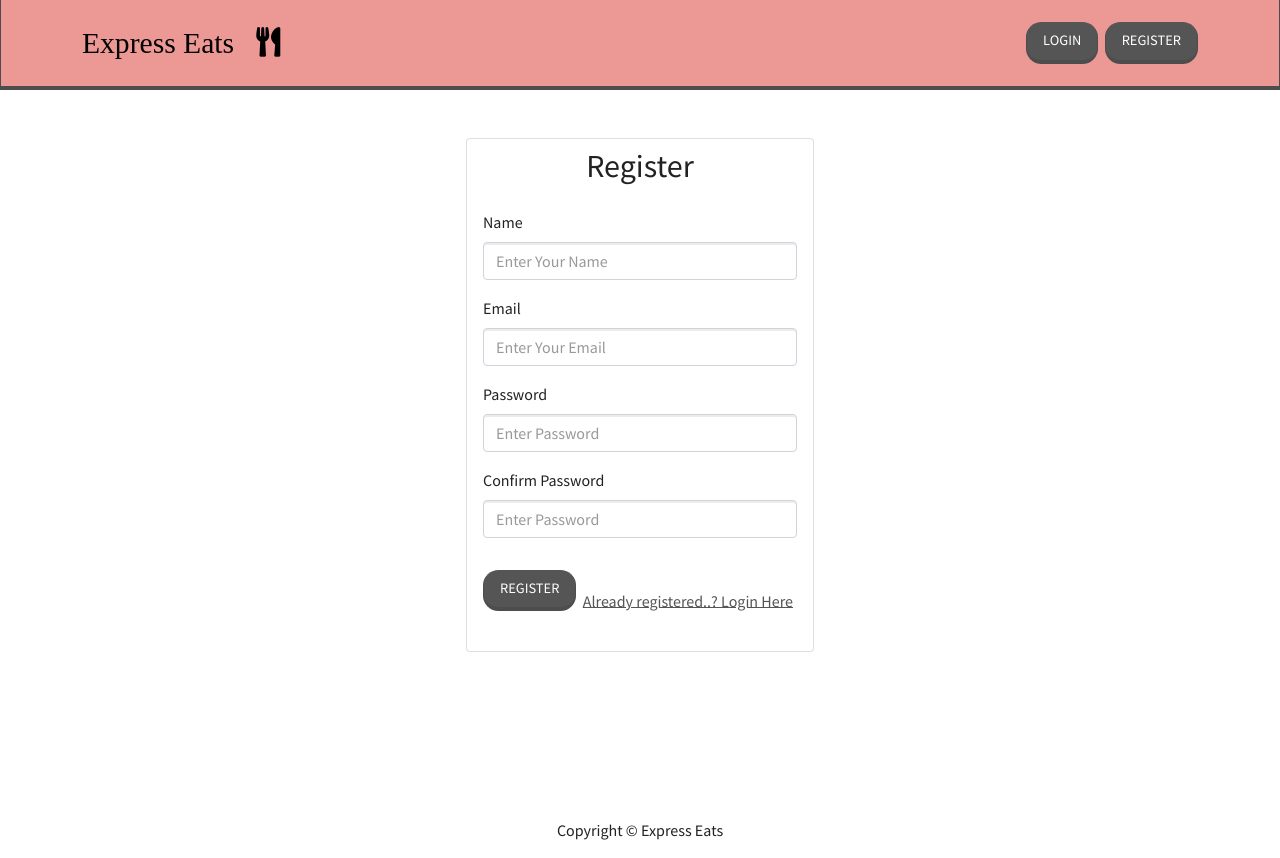
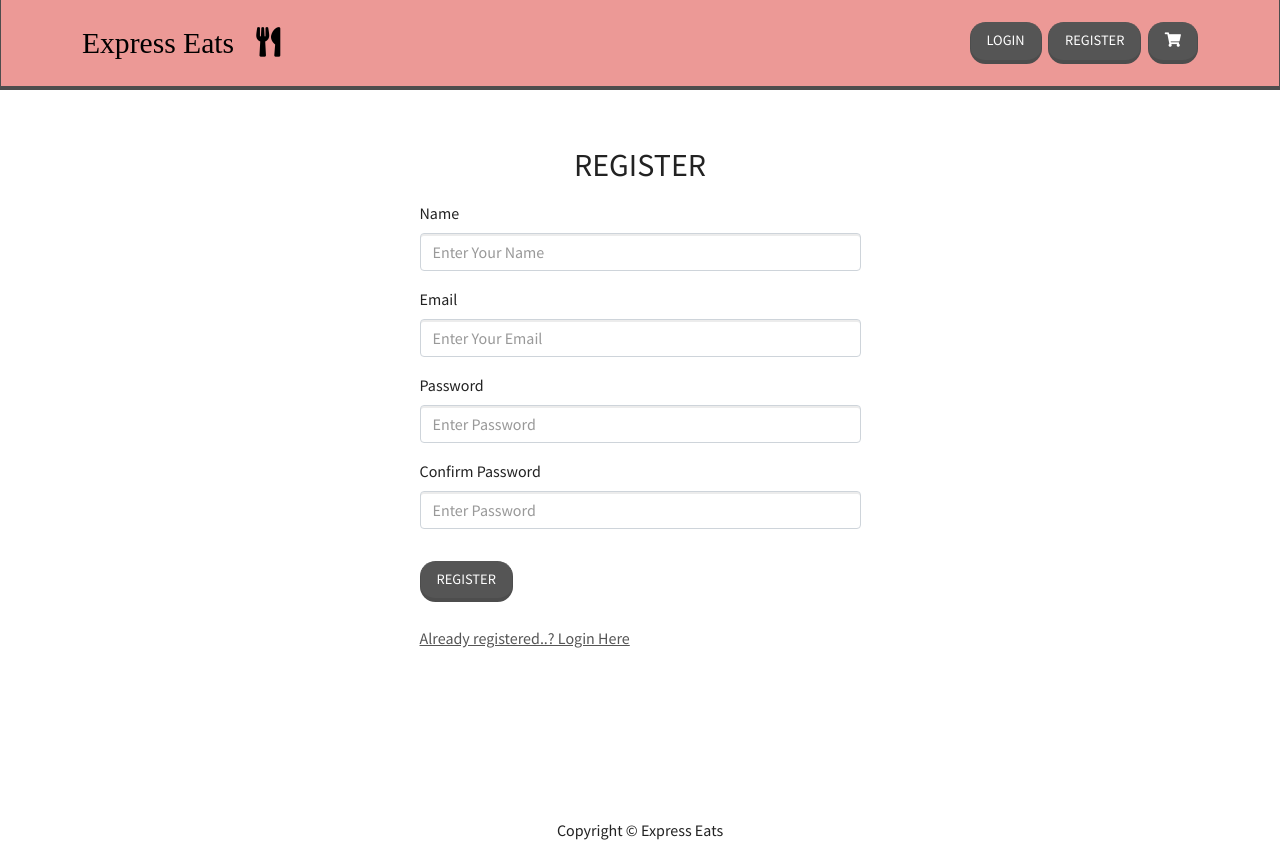
Before and after one commit to shlokbhargava/Express-Eats, a React (Create React App) app in the folder frontend/: page /register in a window 1280 px wide. Built offline with nearby package versions, Linux system fonts and the light colour scheme; a web font is replaced by a local one.

Commit message:
loader & message

```diff
--- a/frontend/src/App.js
+++ b/frontend/src/App.js
@@ -5,6 +5,7 @@ import { Container } from 'react-bootstrap'
 import HomeScreen from "./screens/HomeScreen";
 import LoginScreen from "./screens/LoginScreen";
 import RegisterScreen from "./screens/RegisterScreen";
+import CartScreen from "./screens/CartScreen";
 
 const App = () => {
   return (
@@ -15,6 +16,7 @@ const App = () => {
           <Route path='/' component={HomeScreen} exact />
           <Route path='/login' component={LoginScreen} />
           <Route path='/register' component={RegisterScreen} />
+          <Route path='/cart' component={CartScreen} />
         </Container>
       </main>
       <Footer />
--- a/frontend/src/components/Header.js
+++ b/frontend/src/components/Header.js
@@ -1,5 +1,5 @@
 import React from 'react'
-import { Button, Container, Nav, Navbar } from 'react-bootstrap'
+import { Badge, Button, Container, Nav, Navbar } from 'react-bootstrap'
 import { Link } from 'react-router-dom'
 
 const Header = () => {
@@ -11,8 +11,15 @@ const Header = () => {
                 </Navbar.Brand>
                 <Nav className="ml-auto">
                     <Link to='/login'><Button className='btn btn-dark'>Login</Button></Link> &nbsp;&nbsp;
-                    <Link to='/register'><Button className='btn btn-dark'>Register</Button></Link>
+                    <Link to='/register'><Button className='btn btn-dark'>Register</Button></Link> &nbsp;&nbsp;
+                    <Link to='/cart'>
+                        <Button className='btn btn-dark'>
+                            <i className="fas fa-shopping-cart"></i>
+                            {/* <Badge variant="dark">{cartItems.reduce((acc, item) => acc + item.qty, 0)}</Badge> */}
+                        </Button>
+                    </Link>
                 </Nav>
+                {/* <Link to=''></Link> */}
             </Container>
         </Navbar>
     )
--- /dev/null
+++ b/frontend/src/components/Message.js
@@ -0,0 +1,11 @@
+import React from 'react'
+
+const Message = ({ variant, children }) => {
+    return (
+        <p className={`text-${variant}`}>
+            {children}
+        </p>
+    )
+}
+
+export default Message
--- /dev/null
+++ b/frontend/src/screens/CartScreen.js
@@ -0,0 +1,95 @@
+import React from 'react'
+import { Col, Container, Row } from 'react-bootstrap'
+import { Link } from 'react-router-dom'
+import Message from '../components/Message'
+
+const CartScreen = () => {
+    return (
+        <Container className='mt-5'>
+            <Row>
+                <Col md={8}>
+                    {/* {
+                        cartItems.reduce((acc, item) => acc + item.qty*item.price, 0) >= 500 ? "" : cartItems.length === 0 ? "" :
+                        <Alert variant="dark">
+                            <Alert.Heading>Get Free Delivery!</Alert.Heading>
+                            <Message variant="dark">
+                                Add items worth <b>₹{(500 - cartItems.reduce((acc, item) => acc + item.qty*item.price, 0).toFixed(2)).toFixed(2)}</b> more for free delivery
+                                &nbsp;<Link to='/'> Add Items <i className="fas fa-arrow-circle-right"></i></Link>
+                            </Message>
+                        </Alert>
+                    } */}
+                    <h1>Your Food Cart</h1>
+                    {/* { cartItems.length === 0 ?  */}
+                    <Message>
+                        Your Cart is empty
+                        <Link to='/'> Browse Restaurants <i className="fas fa-arrow-circle-right"></i></Link>
+                    </Message> :
+                    {/* <ListGroup>
+                        { cartItems.map(item => (
+                            <ListGroupItem key={item.product}>
+                                <Row>
+                                    <Col md={2}>
+                                        <Image src={item.image} alt={item.name} fluid rounded />
+                                    </Col>
+                                    <Col md={3}>
+                                        <Link to={`/product/${item.product}`}>{item.name}</Link>
+                                    </Col>
+                                    <Col md={2}>
+                                        ₹{getStringPrice(item.price)}
+                                    </Col>
+                                    <Col md={2}>
+                                        <FormControl as='select' value={item.qty} onChange={(e) => dispatch(addToCart(item.product, Number(e.target.value)))}>
+                                            {[...Array(item.countInStock).keys()].map((x) => (
+                                                <option key={x + 1} value={x + 1}>
+                                                    {x + 1}
+                                                </option>
+                                            ))}
+                                        </FormControl>
+                                    </Col>
+                                    <Col md={2}>
+                                        <Button variant="light" onClick={() => removeFromCartHandler(item.product)}> <i className="fas fa-trash"></i> </Button>
+                                    </Col>
+                                </Row>
+                            </ListGroupItem>
+                        )) }
+                    </ListGroup>
+                    }
+                </Col>
+
+                <Col md={4}>
+                    <br></br>
+                    <br></br>
+                    <Card>
+                        <ListGroup variant='flush'>
+                            <Card.Header as='h5'><b>Cart total : ₹{ getStringPrice(cartItems.reduce((acc, item) => acc + item.qty*item.price, 0)) }</b>
+                            </Card.Header>
+                            <ListGroupItem>
+                                <Row>
+                                    <Col>Quantity : </Col>
+                                    <Col>( {cartItems.reduce((acc, item) => acc + item.qty, 0)} items )</Col>
+                                </Row>
+                            </ListGroupItem>
+                            <ListGroupItem>
+                                <Row>
+                                    <Col>Shipping Charges : </Col>
+                                    <Col>{ cartItems.reduce((acc, item) => acc + item.qty*item.price, 0) >= 500 ? "FREE" : cartItems.length === 0 ? "" : "₹50.00"}</Col>
+                                </Row>
+                            </ListGroupItem>
+                            <ListGroupItem>
+                                <Row>
+                                    <Col>Delivery By : </Col>
+                                    <Col>{cartItems.length === 0 ? "" : getDeliveryDate(3)}</Col>
+                                </Row>
+                            </ListGroupItem>
+                            <ListGroupItem>
+                                <Button variant="primary" disabled={cartItems.length === 0} onClick={checkoutHandler} block>Proceed to Checkout</Button>
+                            </ListGroupItem>
+                        </ListGroup>
+                    </Card> */}
+                </Col>
+            </Row>
+        </Container>
+    )
+}
+
+export default CartScreen
--- a/frontend/src/screens/HomeScreen.js
+++ b/frontend/src/screens/HomeScreen.js
@@ -1,5 +1,6 @@
 import React from 'react'
 import { Button, Col, Container, Image, Row } from 'react-bootstrap'
+import { Link } from 'react-router-dom'
 import SearchScreen from './SearchScreen'
 
 const HomeScreen = () => {
@@ -10,14 +11,14 @@ const HomeScreen = () => {
                     <h1 className='h1-thin'>Safe Food</h1>
                     <h1 className='h1-bold mb-4'>DELIVERY</h1>
                     <p>If your application contains a large number of form groups, we recommend building a higher-level component encapsulating a complete field group that renders the label, the control, and any other necessary components. We don't provide this out-of-the-box, because the composition of those field groups is too specific to an individual application to admit a good one-size-fits-all solution.</p>
-                    <Button className='btn mt-4' variant="danger">Order Now</Button>
+                    <Link to='/login'><Button className='btn mt-4' variant="danger">Order Now</Button></Link>
                 </Col>
                 <Col md={6}>
                     <Image src='/images/food-delivery.png' alt='Express Eats' fluid />
                 </Col>
             </Row>
             <Row className='py-3'>
-                <p className='text-center'>Search your nearest restaurant <i className="fas fa-store-alt"></i></p>
+                <p className='text-center'>Search your favourite restaurant <i className="fas fa-store-alt"></i></p>
             </Row>
             <SearchScreen />
         </Container>
--- a/frontend/src/screens/LoginScreen.js
+++ b/frontend/src/screens/LoginScreen.js
@@ -1,5 +1,5 @@
 import React, { useState } from 'react'
-import { Button, Card, Col, Container, Form, Row } from 'react-bootstrap'
+import { Button, Col, Container, Form, Row } from 'react-bootstrap'
 import { Link } from 'react-router-dom';
 
 const LoginScreen = () => {
@@ -18,10 +18,8 @@ const LoginScreen = () => {
     return (
         <Container className='mt-5'>
             <Row className='justify-content-md-center'>
-                <Col xs={12} md={4}>
-                    <Card>
-                        <h2 className='text-center mt-2 mb-2'>Login</h2>
-                        <Card.Body>
+                <Col xs={12} md={5}>
+                    <h2 className='text-center mt-2 mb-3'>LOGIN</h2>
                     <Form noValidate validated={validated} onSubmit={handleSubmit}>
                         <Row className="mb-3">
                             <Form.Group className="mb-3" controlId="validationCustom02">
@@ -37,11 +35,9 @@ const LoginScreen = () => {
                                 <Form.Control.Feedback type="invalid">Please Enter Your Password.</Form.Control.Feedback>
                             </Form.Group>
                         </Row>
-                                <Button className='btn btn-dark btn-block mb-4' type="submit">Login</Button> &nbsp;
+                        <Button className='btn btn-dark btn-block mb-4' type="submit">Login</Button>
+                    </Form>
                     <Link className='text-secondary' to='/register'>New User..? Register Here</Link>
-                            </Form>
-                        </Card.Body>
-                    </Card>
                 </Col>
             </Row>
         </Container>
--- a/frontend/src/screens/RegisterScreen.js
+++ b/frontend/src/screens/RegisterScreen.js
@@ -1,5 +1,5 @@
 import React, { useState } from 'react'
-import { Button, Card, Col, Container, Form, Row } from 'react-bootstrap'
+import { Button, Col, Container, Form, Row } from 'react-bootstrap'
 import { Link } from 'react-router-dom';
 
 const RegisterScreen = () => {
@@ -18,10 +18,8 @@ const RegisterScreen = () => {
     return (
         <Container className='mt-5'>
             <Row className='justify-content-md-center'>
-                <Col xs={12} md={4}>
-                    <Card>
-                        <h2 className='text-center mt-2 mb-2'>Register</h2>
-                        <Card.Body>
+                <Col xs={12} md={5}>
+                    <h2 className='text-center mt-2 mb-3'>REGISTER</h2>
                     <Form noValidate validated={validated} onSubmit={handleSubmit}>
                         <Row className="mb-3">
                             <Form.Group className="mb-3" controlId="validationCustom01">
@@ -49,11 +47,9 @@ const RegisterScreen = () => {
                                 <Form.Control.Feedback type="invalid">Please Enter Your Password.</Form.Control.Feedback>
                             </Form.Group>
                         </Row>
-                                <Button className='btn btn-dark mb-4' type="submit">Register</Button> &nbsp;
+                        <Button className='btn btn-dark mb-4' type="submit">Register</Button>
+                    </Form>
                     <Link className='text-secondary' to='/login'>Already registered..? Login Here</Link>
-                            </Form>
-                        </Card.Body>
-                    </Card>
                 </Col>
             </Row>
         </Container>
--- a/frontend/src/screens/SearchScreen.js
+++ b/frontend/src/screens/SearchScreen.js
@@ -1,7 +1,13 @@
-import React from 'react'
+import React, { useEffect } from 'react'
 import { Col, Container, FormControl, InputGroup, OverlayTrigger, Row, Tooltip } from 'react-bootstrap'
 
 const SearchScreen = () => {
+
+    useEffect(() => {
+
+    }, [])
+
+
     return (
         <Container>
             <Row className='justify-content-center'>
--- a/frontend/src/store.js
+++ b/frontend/src/store.js
@@ -2,7 +2,9 @@ import { createStore, combineReducers, applyMiddleware } from 'redux'
 import thunk from 'redux-thunk'
 import { composeWithDevTools } from 'redux-devtools-extension'
 
-const reducer = combineReducers({})
+const reducer = combineReducers({
+
+})
 
 const initialState = {}
 
```
Also changed, not shown: frontend/src/components/Loader.js (added, +10 -0 lines), 1 other file (tests, documents, lock files or other folders). Lines whose indentation alone changed are shown as unchanged.
